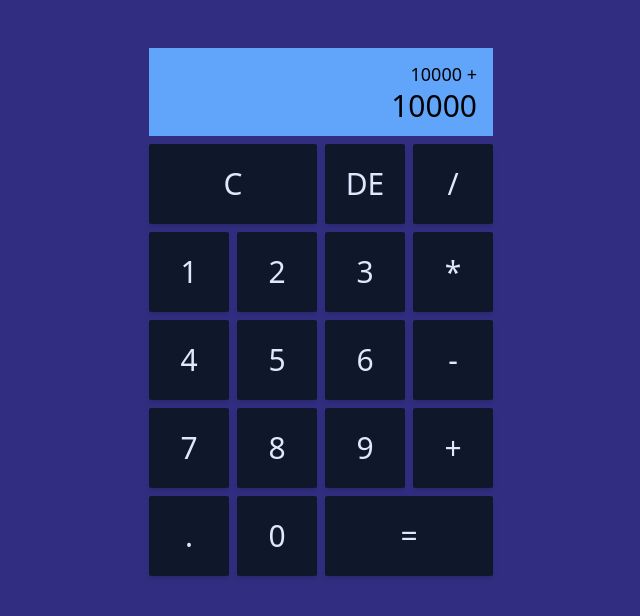
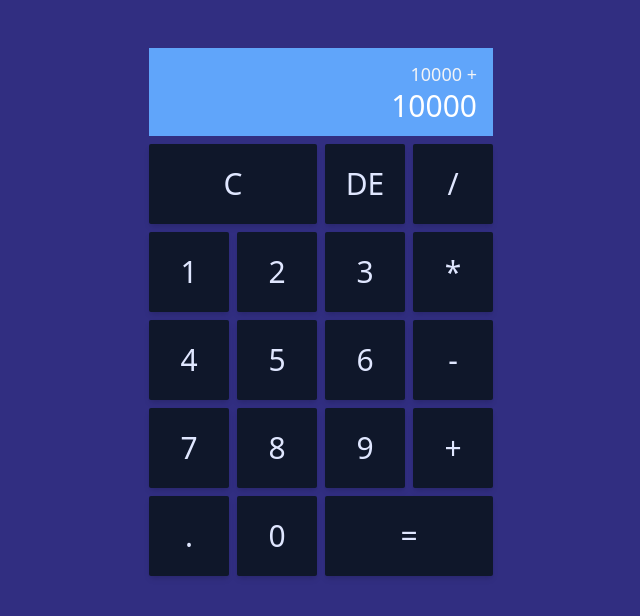
Before and after one commit to al-imam/calculator, a React (Vite) app: page / in a window 1280 px wide. Shown: the top 616 px of the page, without its empty margins (319-959 px from the left). Built offline with nearby package versions, Linux system fonts and the light colour scheme.

Commit message:
change text color of first and second p

```diff
--- a/src/App.tsx
+++ b/src/App.tsx
@@ -5,8 +5,8 @@ function App() {
   return (
     <main className="mt-12 grid justify-center gap-2 grid-template">
       <section className="col-span-full bg-blue-400 flex flex-col justify-center items-end px-4 py-2">
-        <P classes="text-lg">10000 + {/* demo text */}</P>
-        <P classes="text-3xl">10000 {/* demo text */}</P>
+        <P classes="text-lg text-gray-100">10000 + {/* demo text */}</P>
+        <P classes="text-3xl text-white">10000 {/* demo text */}</P>
       </section>
       <Button click={() => {}} value="C" span="col-span-2" />
       <Button click={() => {}} value="DE" />
```
